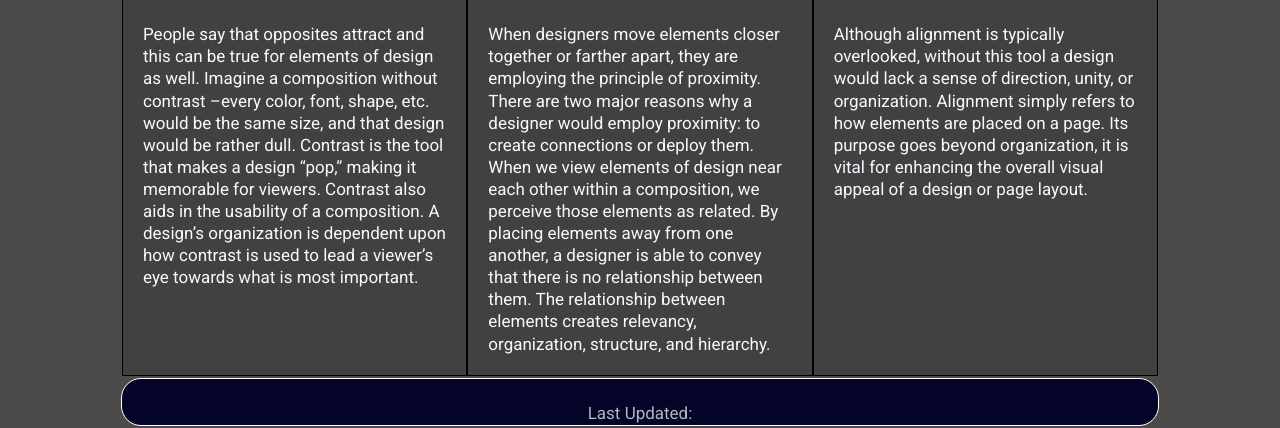
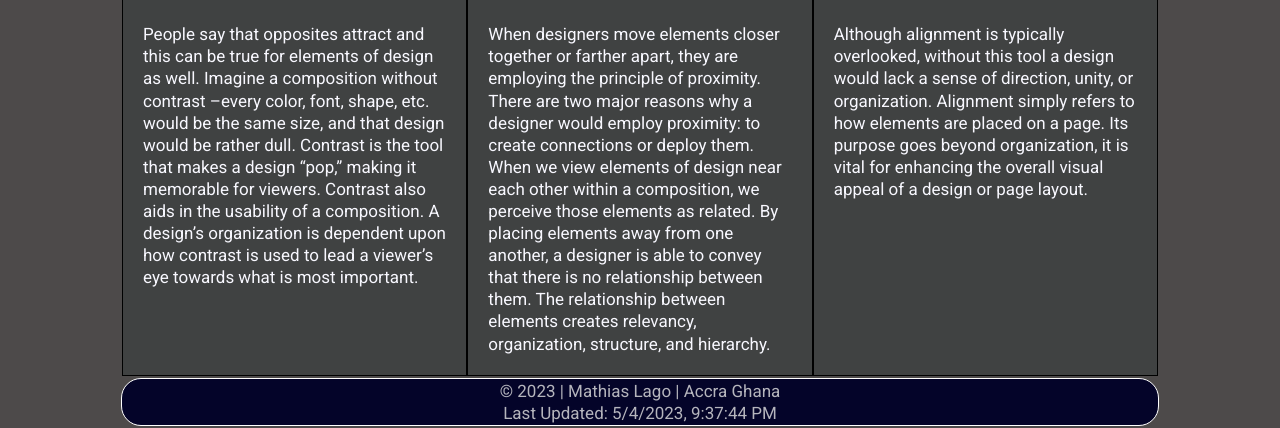
Before and after one commit to gomathie/xnndgfjdsjksk, a plain HTML site: page lesson 2/design-principles.html in a window 1280 px wide. Shown: the part 798-1226 px from the top of the page. Drawn offline with Linux system fonts and the light colour scheme.

Commit message:
modified:   lesson 2/design-principles.html new file:   lesson 2/js/script.js

```diff
--- a/lesson 2/design-principles.html
+++ b/lesson 2/design-principles.html
@@ -78,6 +78,6 @@
         <span id="year"></span><br>
         Last Updated: <span id="lastUpdated"></span>
     </footer>
-    <script src="scripts/script.js"></script>
+    <script src="js/script.js"></script>
 </body>
 </html>
--- /dev/null
+++ b/lesson 2/js/script.js
@@ -0,0 +1,5 @@
+document.querySelector("#year").innerHTML = "&copy; 2023 | Mathias Lago | Accra Ghana";
+
+    let lastUpdated = new Date(document.lastModified);
+    let formattedDate = lastUpdated.toLocaleString();
+    document.getElementById("lastUpdated").textContent = formattedDate;
```
